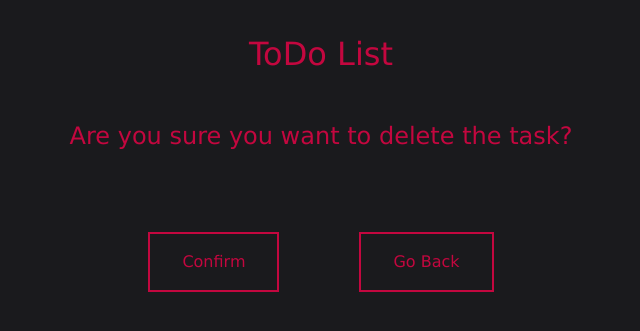
After one commit to dhruv-ahuja/todo-django, a Django app: page /delete/1 in a window 1280 px wide. The commit adds this page. Shown: the top 331 px of the page, without its empty margins (319-959 px from the left). Run offline with Django 4.2, Linux system fonts and the light colour scheme.

Commit message:
feat: make styling and template changes
- add base template

- add confirmation page before task deletion

- update index page to conform with base template

```diff
--- a/app/core/static/core/style.css
+++ b/app/core/static/core/style.css
@@ -36,7 +36,7 @@ a:any-link {
   padding: 16px 32px;
   display: inline-block;
   font-size: 16px;
-  margin: 4px 2px;
+  margin: 4px 40px;
   transition-duration: 0.4s;
   cursor: pointer;
 }
@@ -97,7 +97,15 @@ ul li:hover {
     background: #23232c;
     color: #4e4e50;
 }
-/*
-.task-icon {
 
-} */
+
+/* css for the confirm_deletion page */
+.delete-msg {
+    font-size: x-large;
+}
+
+.choice-container {
+    display: flex;
+    justify-content: center;
+    padding: 10px 20px;
+}
--- /dev/null
+++ b/app/core/templates/core/base.html
@@ -0,0 +1,32 @@
+<!doctype html>
+
+<html>
+
+<head>
+    <meta charset="utf-8">
+    <meta title="viewport" content="width=device-with, initial-scale=1">
+
+    <!-- bootstrap css -->
+    <link href="https://cdn.jsdelivr.net/npm/bootstrap@5.1.3/dist/css/bootstrap.min.css" rel="stylesheet"
+        integrity="sha384-1BmE4kWBq78iYhFldvKuhfTAU6auU8tT94WrHftjDbrCEXSU1oBoqyl2QvZ6jIW3" crossorigin="anonymous">
+
+    {% load static %}
+    <!-- the last part of the href attribute generates a random timestamp which
+    updates the css on each page-reload -->
+    <link rel="stylesheet" type="text/css" href="{% static 'core/style.css' %}?{% now 'U' %}">
+
+    <title>
+        {% block title %} {% endblock title %}
+    </title>
+</head>
+
+<body>
+    <div class="title">
+        <p><a href="{% url 'index' %}">ToDo List</a></p>
+    </div>
+    <br>
+
+    {% block content %} {% endblock content %}
+</body>
+
+</html>
--- /dev/null
+++ b/app/core/templates/core/confirm_deletion.html
@@ -0,0 +1,29 @@
+{% extends "core/base.html" %}
+
+{% block title %} Confirm Task Deletion {% endblock title %}
+
+{% block content %}
+
+<div class="delete-msg">
+    <p>Are you sure you want to delete the task?</p>
+</div>
+
+<br><br>
+<div class="choice-container">
+    <form action="{% url 'delete_todo' pk %}">
+        <div class="mb-3">
+            <button type="submit" class="button">Confirm</button>
+        </div>
+    </form>
+
+    <form action="{% url 'index' %}">
+        <div class="mb-3">
+            <button type="submit" class="button">Go Back</button>
+        </div>
+    </form>
+
+</div>
+
+{% endblock content %}
+
+</html>
```
Also changed, not shown: app/core/templates/core/index.html (+13 -33 lines).
